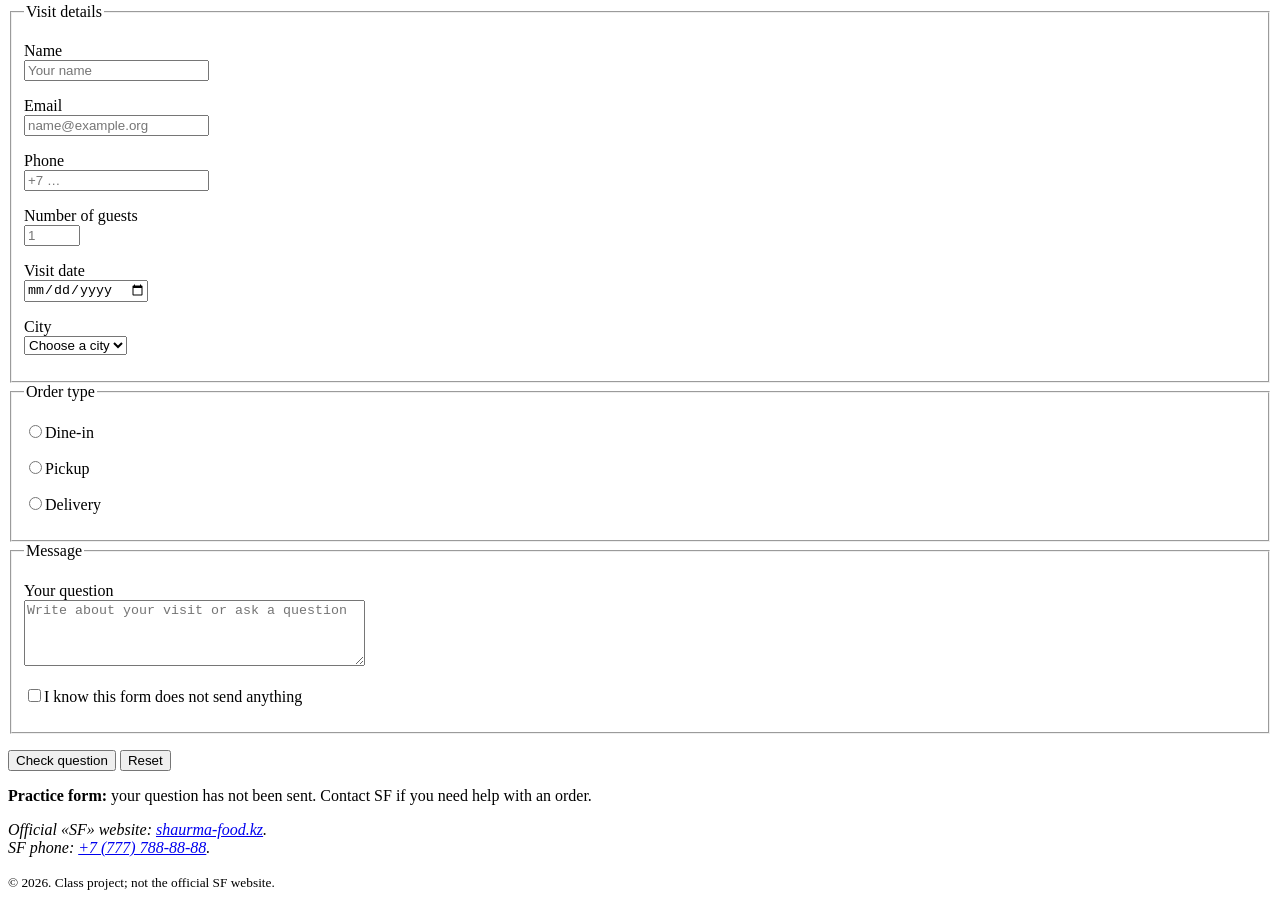
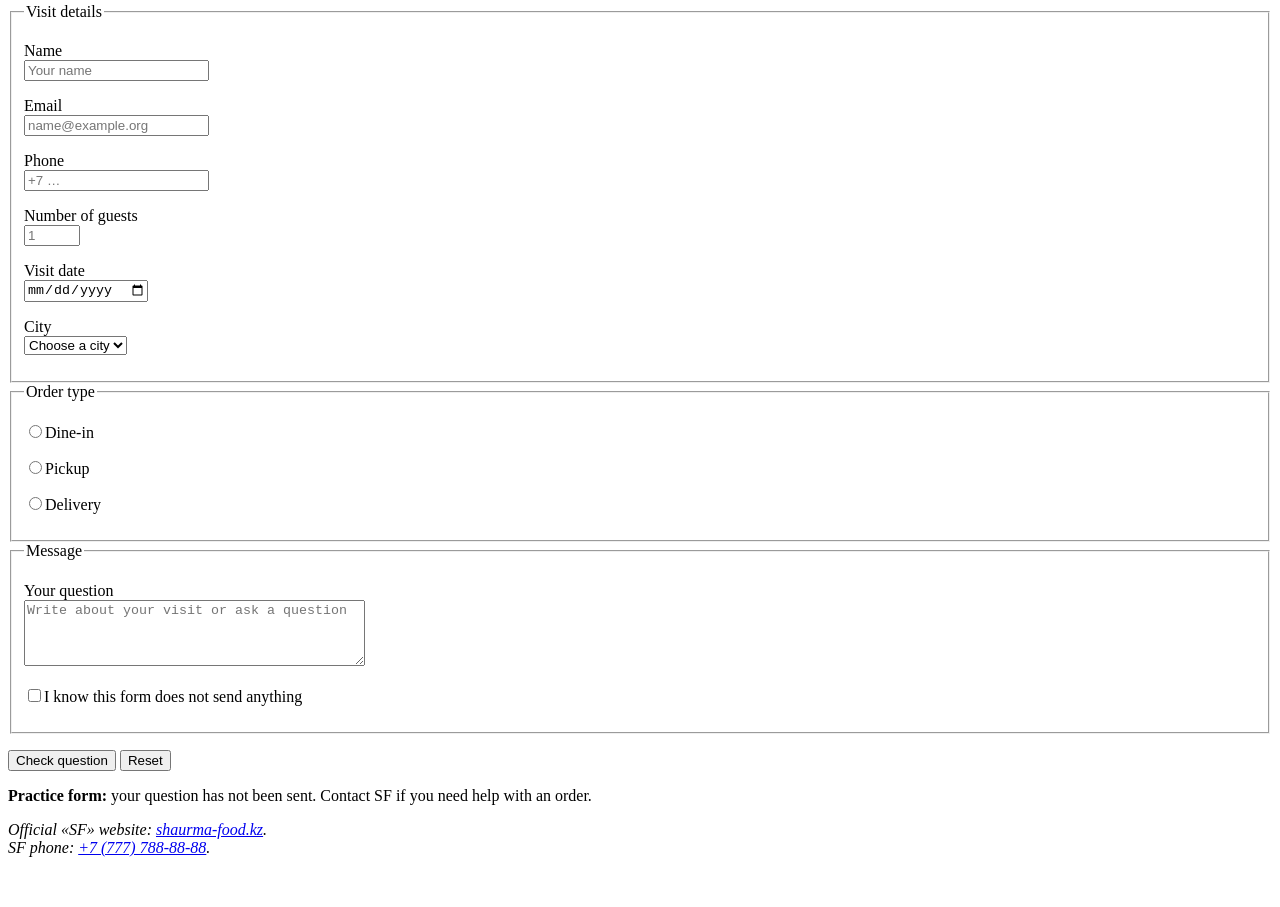
Before and after one commit to Jasulankoishy/web, a plain HTML site: page faq.html in a window 1280 px wide. Shown: the part 563-1470 px from the top of the page. After the commit the page ends 1428 px from the top, so only its background shows below. Drawn offline with Linux system fonts and the light colour scheme.

Commit message:
Remove copyright notice from faq.html
Removed copyright notice from the footer.

```diff
--- a/faq.html
+++ b/faq.html
@@ -74,7 +74,7 @@
       Official &laquo;SF&raquo; website: <a href="https://shaurma-food.kz/" target="_blank" rel="noopener noreferrer">shaurma-food.kz</a>.<br>
       SF phone: <a href="tel:+77777888888">+7&nbsp;(777)&nbsp;788-88-88</a>.
     </address>
-    <p><small>&copy; 2026. Class project; not the official SF website.</small></p>
+
   </footer>
 </body>
 </html>
```
